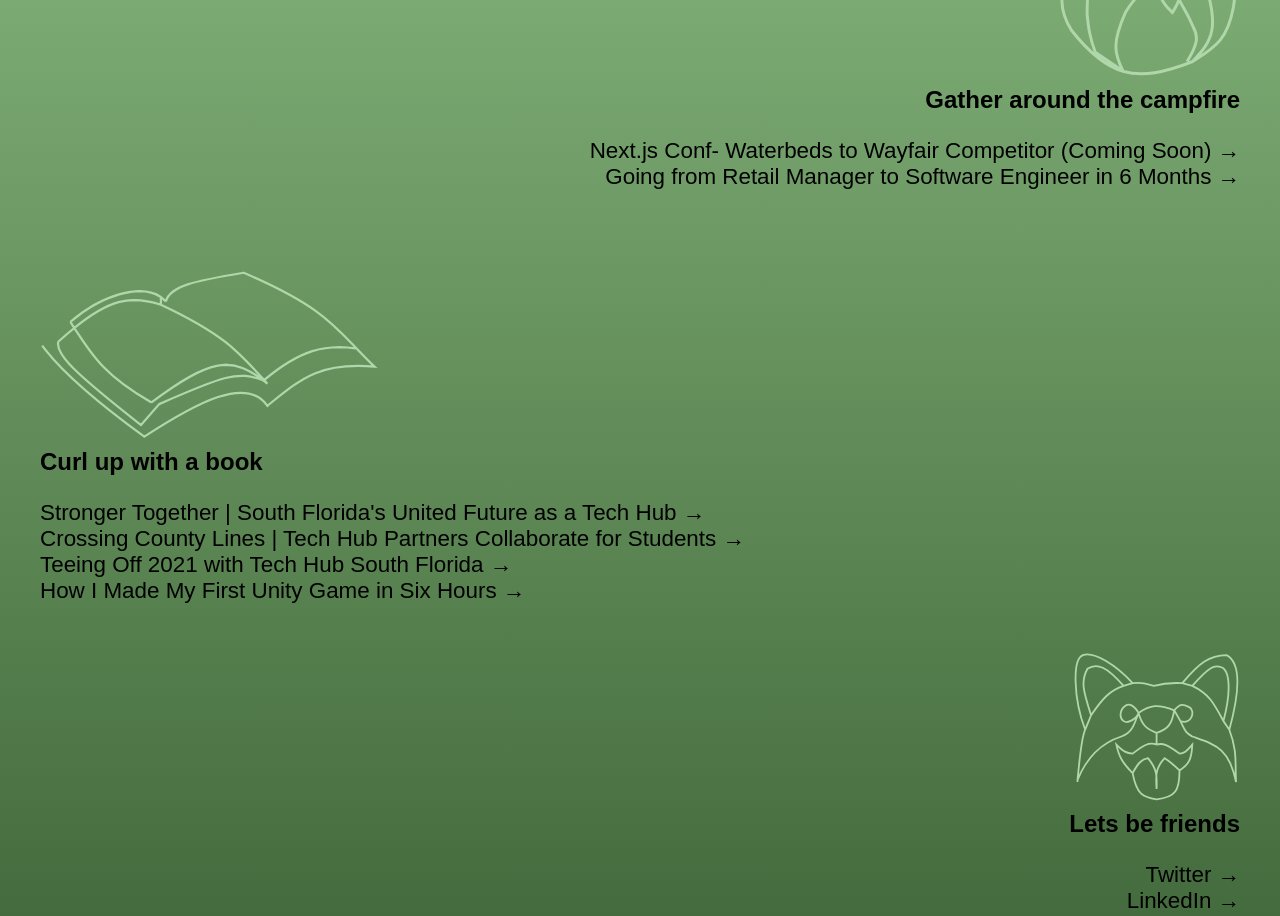
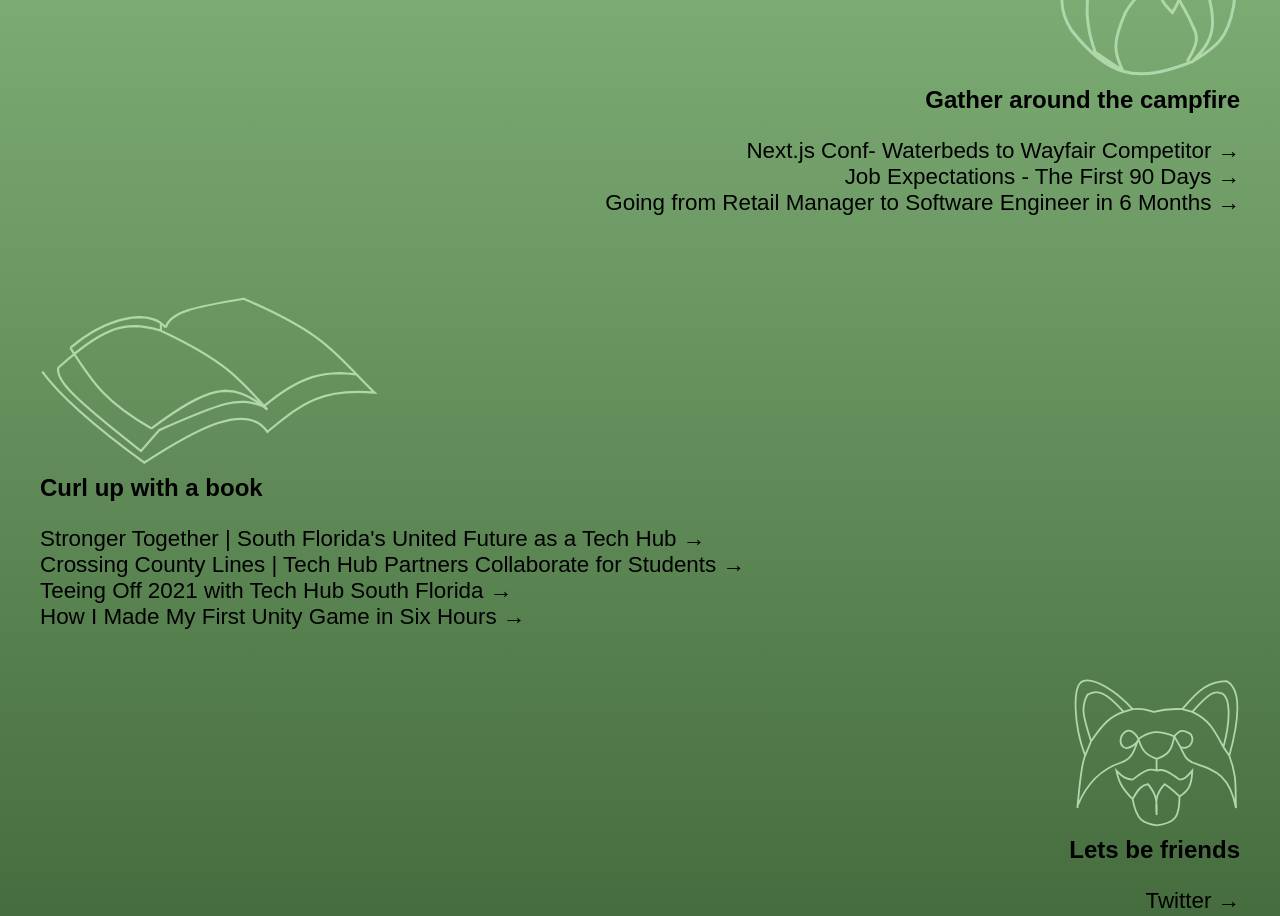
Before and after one commit to RebeccaBakels/rebeccabakels-portfolio, a Next.js app: page / in a window 1280 px wide. Shown: the part 920-1836 px from the top of the page. Built offline with nearby package versions, Linux system fonts and the light colour scheme.

Commit message:
added tech hub panel talk

```diff
--- a/components/Info.js
+++ b/components/Info.js
@@ -38,7 +38,15 @@ function Info() {
             target="_blank"
             rel="noopener noreferrer"
           >
-            Next.js Conf- Waterbeds to Wayfair Competitor (Coming Soon) &rarr;
+            Next.js Conf- Waterbeds to Wayfair Competitor &rarr;
+          </a>
+          <a
+            className={styles.link_right}
+            href="https://youtu.be/Nu1DwM1yZhws"
+            target="_blank"
+            rel="noopener noreferrer"
+          >
+            Job Expectations - The First 90 Days &rarr;
           </a>
           <a
             className={styles.link_right}
```
